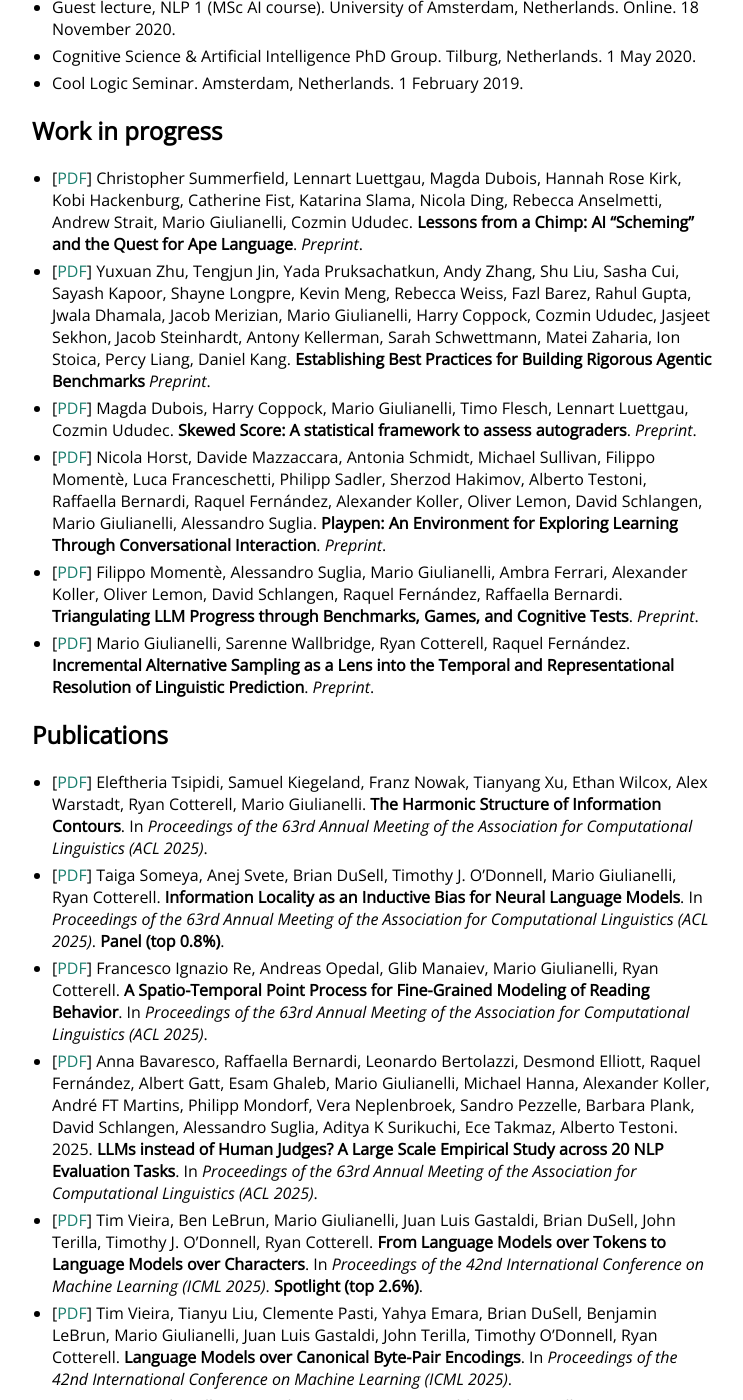
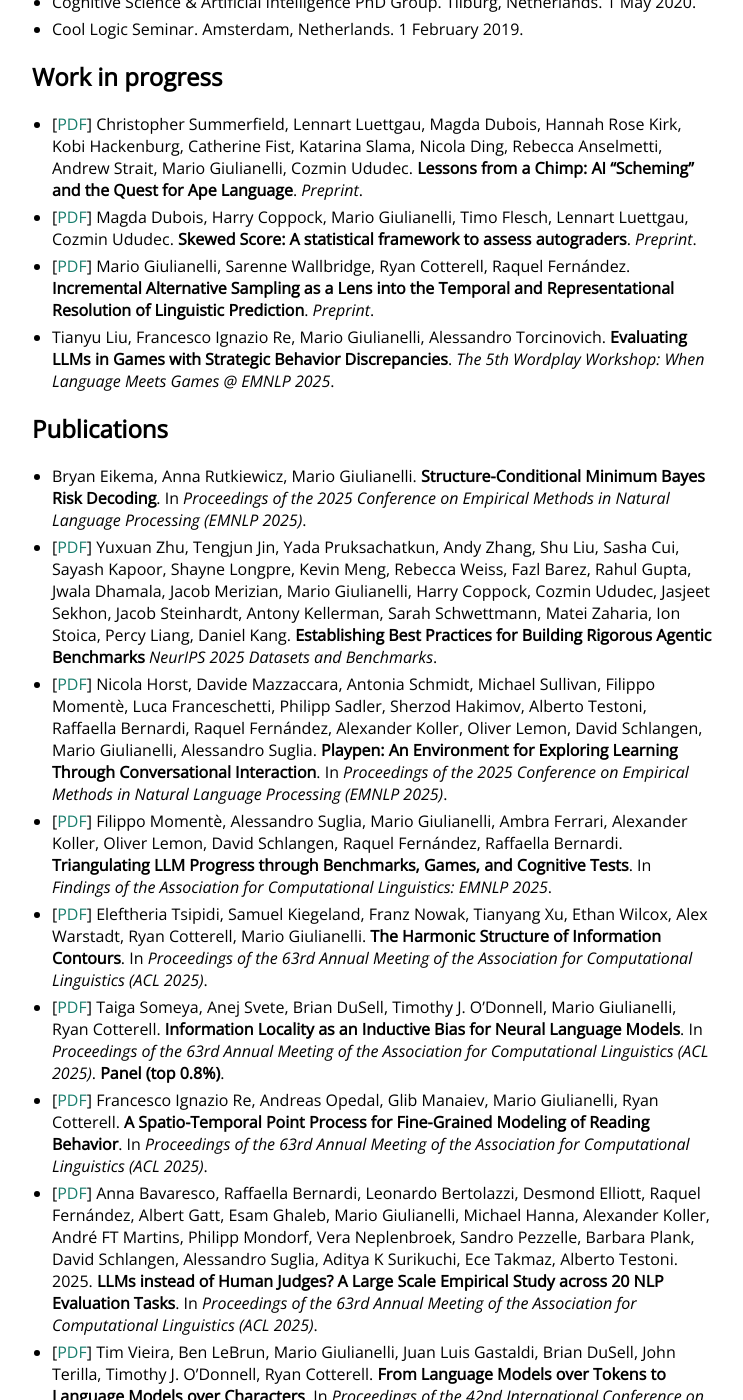
Before and after one commit to glnmario/glnmario.github.io, a Jekyll site: the page built from index.md, in a window 1280 px wide and 1400 px high, scrolled down 2732 px. Shown: the whole window, without its empty margins (258-1001 px from the left). Built offline with Jekyll 4.4.1, drawn with Linux system fonts in a browser that asks for light colours; some of the changed text lies outside the part shown.

Commit message:
Update index.md

```diff
--- a/index.md
+++ b/index.md
@@ -47,7 +46,6 @@
 - [UCL Foundational Artificial Intelligence MPhil/PhD](https://www.ucl.ac.uk/foundational-ai-cdt/)
 - [Gatsby Unit PhD Programme](https://www.ucl.ac.uk/gatsby/study-and-work/gatsby-unit-phd-programme)
 - [Information page on studentships](https://www.ucl.ac.uk/doctoral-school/funding/apply-studentships)
-- ~[Supervised Program for Alignment Research](https://sparai.org) [**deadline: 20 August 2025**]~
 
 
 
@@ -85,14 +83,15 @@
 
 ## Work in progress
 - [[PDF](https://doi.org/10.48550/arXiv.2507.03409)] Christopher Summerfield, Lennart Luettgau, Magda Dubois, Hannah Rose Kirk, Kobi Hackenburg, Catherine Fist, Katarina Slama, Nicola Ding, Rebecca Anselmetti, Andrew Strait, Mario Giulianelli, Cozmin Ududec. **Lessons from a Chimp: AI "Scheming" and the Quest for Ape Language**. _Preprint_.
-- [[PDF](https://doi.org/10.48550/arXiv.2507.02825)] Yuxuan Zhu, Tengjun Jin, Yada Pruksachatkun, Andy Zhang, Shu Liu, Sasha Cui, Sayash Kapoor, Shayne Longpre, Kevin Meng, Rebecca Weiss, Fazl Barez, Rahul Gupta, Jwala Dhamala, Jacob Merizian, Mario Giulianelli, Harry Coppock, Cozmin Ududec, Jasjeet Sekhon, Jacob Steinhardt, Antony Kellerman, Sarah Schwettmann, Matei Zaharia, Ion Stoica, Percy Liang, Daniel Kang. **Establishing Best Practices for Building Rigorous Agentic Benchmarks** _Preprint_.
 - [[PDF](https://doi.org/10.48550/arXiv.2507.03772)] Magda Dubois, Harry Coppock, Mario Giulianelli, Timo Flesch, Lennart Luettgau, Cozmin Ududec. **Skewed Score: A statistical framework to assess autograders**. _Preprint_.
-- [[PDF](https://arxiv.org/abs/2504.08590)] Nicola Horst, Davide Mazzaccara, Antonia Schmidt, Michael Sullivan, Filippo Momentè, Luca Franceschetti, Philipp Sadler, Sherzod Hakimov, Alberto Testoni, Raffaella Bernardi, Raquel Fernández, Alexander Koller, Oliver Lemon, David Schlangen, Mario Giulianelli, Alessandro Suglia. **Playpen: An Environment for Exploring Learning Through Conversational Interaction**. _Preprint_.
-- [[PDF](https://doi.org/10.48550/arXiv.2502.14359)] Filippo Momentè, Alessandro Suglia, Mario Giulianelli, Ambra Ferrari, Alexander Koller, Oliver Lemon, David Schlangen, Raquel Fernández, Raffaella Bernardi. **Triangulating LLM Progress through Benchmarks, Games, and Cognitive Tests**. _Preprint_.
 - [[PDF](https://doi.org/10.31234/osf.io/fhp84)] Mario Giulianelli, Sarenne Wallbridge, Ryan Cotterell, Raquel Fernández. **Incremental Alternative Sampling as a Lens into the Temporal and Representational Resolution of Linguistic Prediction**. _Preprint_.
-
+- Tianyu Liu, Francesco Ignazio Re, Mario Giulianelli, Alessandro Torcinovich. **Evaluating LLMs in Games with Strategic Behavior Discrepancies**. _The 5th Wordplay Workshop: When Language Meets Games @ EMNLP 2025_.
 
 ## Publications
+- Bryan Eikema, Anna Rutkiewicz, Mario Giulianelli. **Structure-Conditional Minimum Bayes Risk Decoding**. In _Proceedings of the 2025 Conference on Empirical Methods in Natural Language Processing (EMNLP 2025)_.
+- [[PDF](https://doi.org/10.48550/arXiv.2507.02825)] Yuxuan Zhu, Tengjun Jin, Yada Pruksachatkun, Andy Zhang, Shu Liu, Sasha Cui, Sayash Kapoor, Shayne Longpre, Kevin Meng, Rebecca Weiss, Fazl Barez, Rahul Gupta, Jwala Dhamala, Jacob Merizian, Mario Giulianelli, Harry Coppock, Cozmin Ududec, Jasjeet Sekhon, Jacob Steinhardt, Antony Kellerman, Sarah Schwettmann, Matei Zaharia, Ion Stoica, Percy Liang, Daniel Kang. **Establishing Best Practices for Building Rigorous Agentic Benchmarks** _NeurIPS 2025 Datasets and Benchmarks_.
+- [[PDF](https://arxiv.org/abs/2504.08590)] Nicola Horst, Davide Mazzaccara, Antonia Schmidt, Michael Sullivan, Filippo Momentè, Luca Franceschetti, Philipp Sadler, Sherzod Hakimov, Alberto Testoni, Raffaella Bernardi, Raquel Fernández, Alexander Koller, Oliver Lemon, David Schlangen, Mario Giulianelli, Alessandro Suglia. **Playpen: An Environment for Exploring Learning Through Conversational Interaction**. In _Proceedings of the 2025 Conference on Empirical Methods in Natural Language Processing (EMNLP 2025)_.
+- [[PDF](https://doi.org/10.48550/arXiv.2502.14359)] Filippo Momentè, Alessandro Suglia, Mario Giulianelli, Ambra Ferrari, Alexander Koller, Oliver Lemon, David Schlangen, Raquel Fernández, Raffaella Bernardi. **Triangulating LLM Progress through Benchmarks, Games, and Cognitive Tests**. In _Findings of the Association for Computational Linguistics: EMNLP 2025_.
 - [[PDF](https://aclanthology.org/2025.acl-long.1527/)] Eleftheria Tsipidi, Samuel Kiegeland, Franz Nowak, Tianyang Xu, Ethan Wilcox, Alex Warstadt, Ryan Cotterell, Mario Giulianelli. **The Harmonic Structure of Information Contours**. In _Proceedings of the 63rd Annual Meeting of the Association for Computational Linguistics (ACL 2025)_.
 - [[PDF](https://aclanthology.org/2025.acl-long.1357/)] Taiga Someya, Anej Svete, Brian DuSell, Timothy J. O'Donnell, Mario Giulianelli, Ryan Cotterell. **Information Locality as an Inductive Bias for Neural Language Models**. In _Proceedings of the 63rd Annual Meeting of the Association for Computational Linguistics (ACL 2025)_. **Panel (top 0.8%)**.
 - [[PDF](https://aclanthology.org/2025.acl-long.1474/)] Francesco Ignazio Re, Andreas Opedal, Glib Manaiev,  Mario Giulianelli, Ryan Cotterell. **A Spatio-Temporal Point Process for Fine-Grained Modeling of Reading Behavior**. In _Proceedings of the 63rd Annual Meeting of the Association for Computational Linguistics (ACL 2025)_.
```
Also changed, not shown: other parts of index.md (+0 -1 lines).
